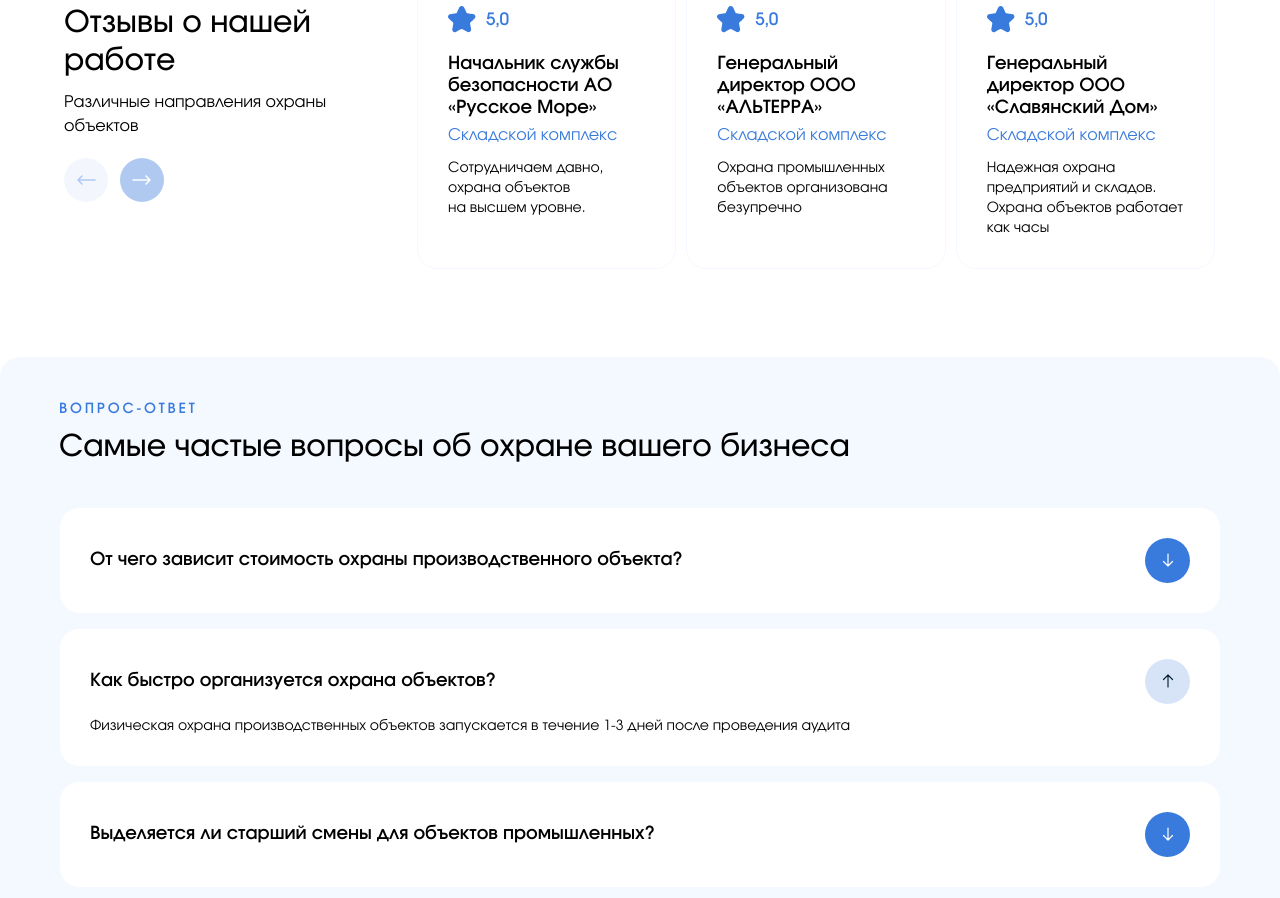
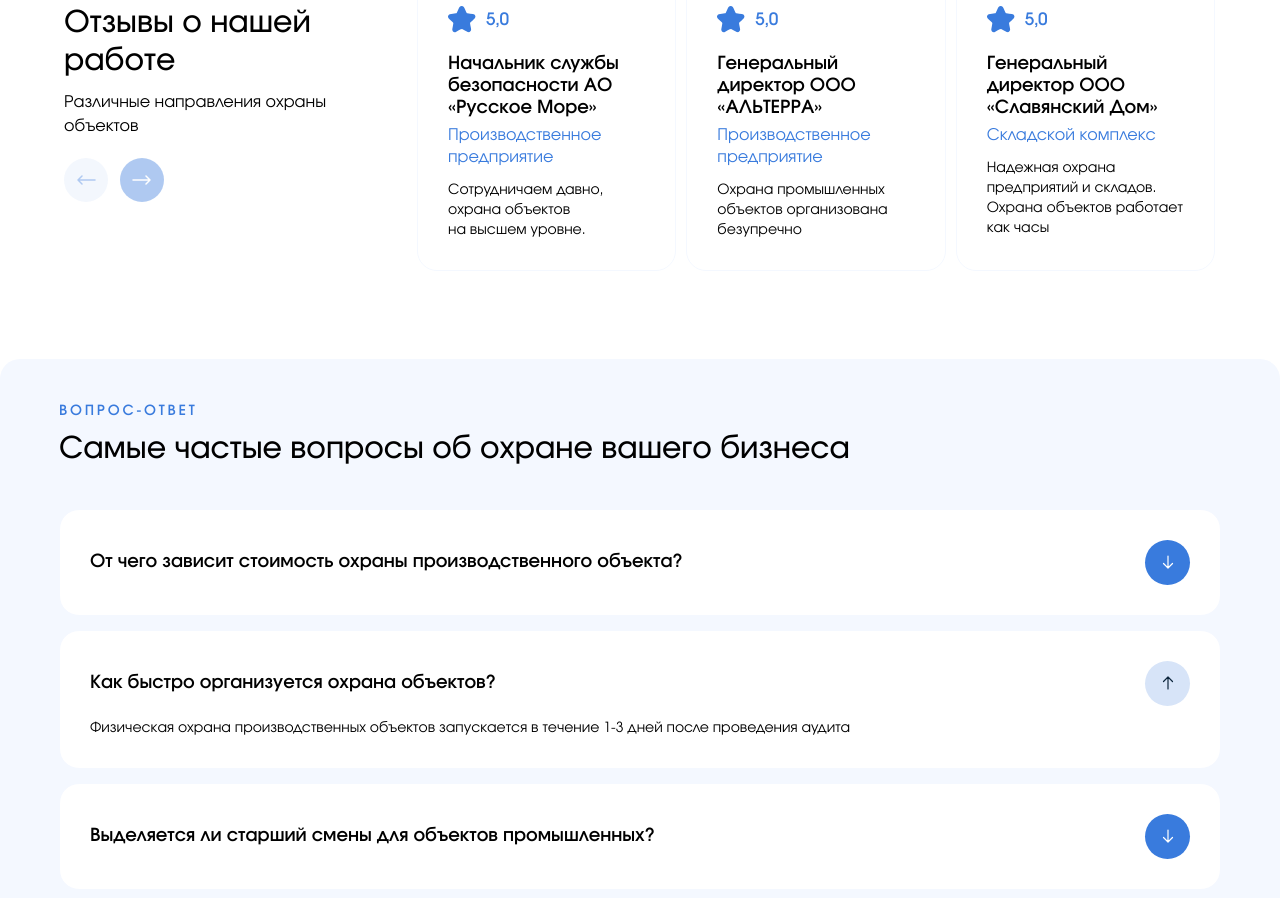
Before and after one commit to kivals/dozor-site, a Next.js app: page /uslugi/ohrana-proizvodstvennyh-obektov-v-noginske in a window 1280 px wide. Shown: the part 6540-7438 px from the top of the page. Built offline with nearby package versions, Linux system fonts and the light colour scheme; no server answers.

Commit message:
update service object photos and review object types

```diff
--- a/src/content/reviews.ts
+++ b/src/content/reviews.ts
@@ -8,13 +8,13 @@ export const reviews: ReviewsContent = typograph({
   items: [
     {
       author: "Начальник службы безопасности АО «Русское Море»",
-      objectType: "Складской комплекс",
+      objectType: "Производственное предприятие",
       text: "Сотрудничаем давно, охрана объектов на высшем уровне.",
       rating: "5,0",
     },
     {
       author: "Генеральный директор ООО «АЛЬТЕРРА»",
-      objectType: "Складской комплекс",
+      objectType: "Производственное предприятие",
       text: "Охрана промышленных объектов организована безупречно",
       rating: "5,0",
     },
```
Also changed, not shown: public/services/industrialnye-parki.jpg, public/services/srednii-biznes.jpg.
